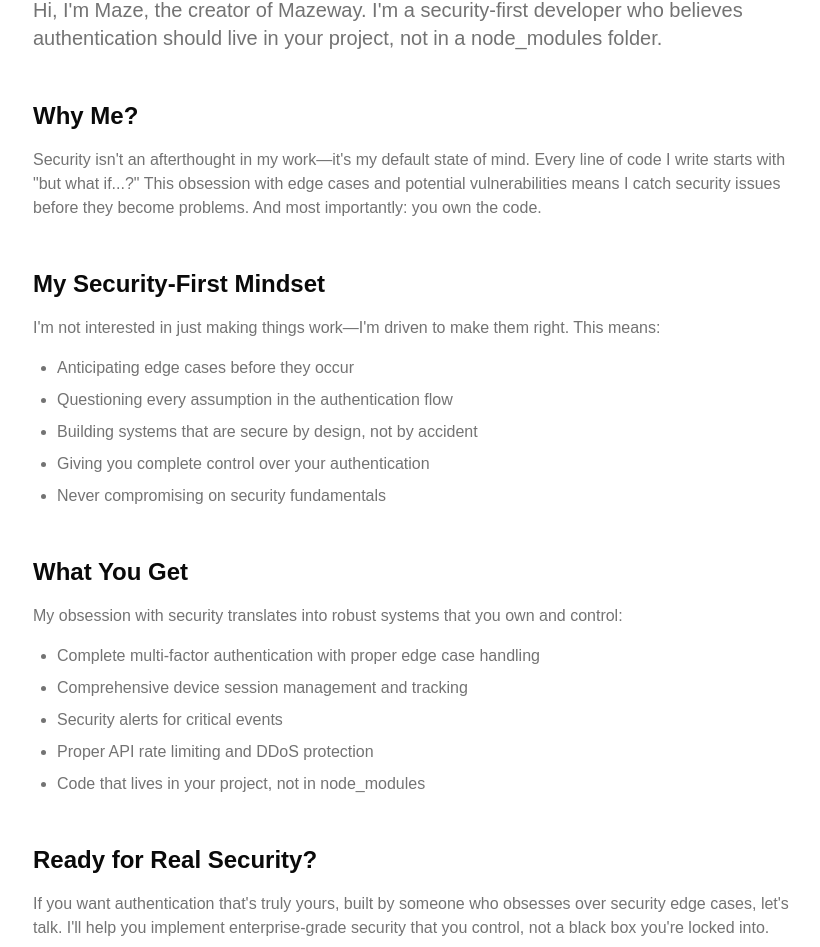
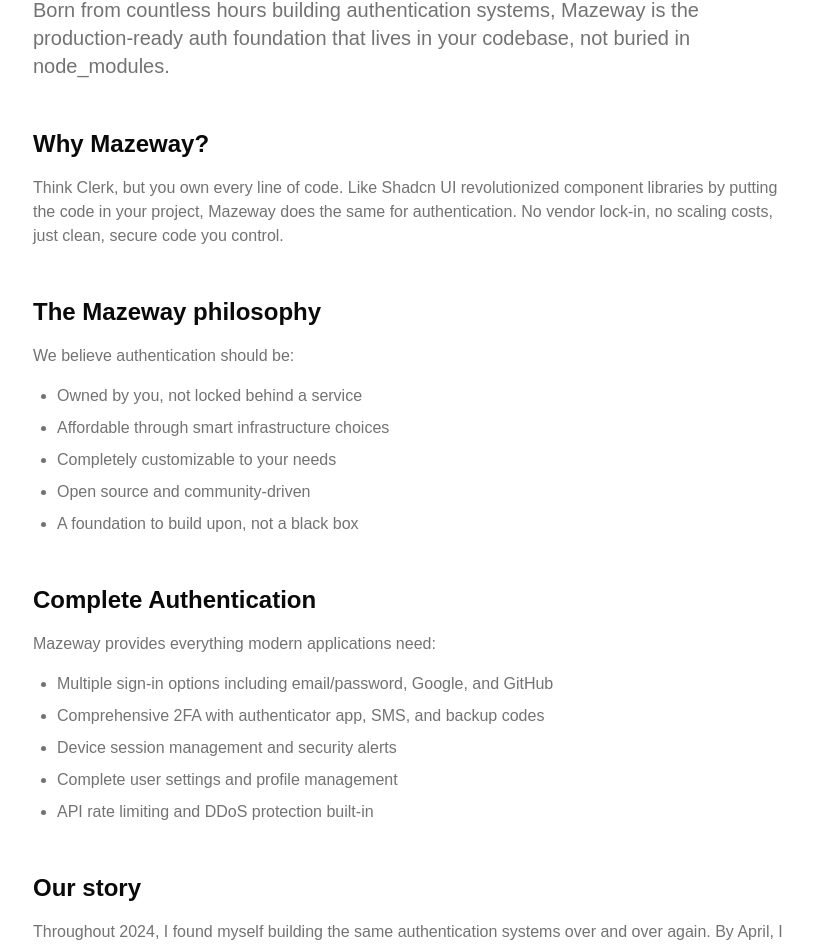
Before and after one commit to mazeincoding/mazeway-www, a Next.js app: page /about in a window 1280 px wide. Shown: the part 233-1180 px from the top of the page, without its empty margins (223-1043 px from the left). Built offline with nearby package versions, Linux system fonts and the light colour scheme.

Commit message:
feat: update about page to better reflect project

```diff
--- a/src/app/about/page.tsx
+++ b/src/app/about/page.tsx
@@ -1,12 +1,11 @@
 import Link from "next/link";
 import { Header } from "@/components/header";
-import { Button } from "@/components/ui/button";
 import { Metadata } from "next";
 
 export const metadata: Metadata = {
   title: "About - Mazeway",
   description:
-    "Learn about Mazeway - a security-first developer building authentication that belongs in your project, not in node_modules.",
+    "Learn about Mazeway - a complete, production-ready authentication foundation that belongs in your project, not in node_modules.",
 };
 
 export default function AboutPage() {
@@ -16,82 +15,80 @@
       <main className="flex-grow flex flex-col gap-12 py-16 lg:py-24 px-8">
         <div className="w-full max-w-3xl mx-auto">
           <h1 className="text-4xl font-bold tracking-tight mb-6">
-            Building Secure Auth for Modern Apps
+            Authentication that you own
           </h1>
           <div className="prose prose-lg dark:prose-invert">
             <p className="text-xl text-muted-foreground mb-12">
-              Hi, I'm Maze, the creator of Mazeway. I'm a security-first
-              developer who believes authentication should live in your project,
-              not in a node_modules folder.
+              Born from countless hours building authentication systems, Mazeway
+              is the production-ready auth foundation that lives in your
+              codebase, not buried in node_modules.
             </p>
 
             <section className="mb-12">
-              <h2 className="text-2xl font-semibold mb-4">Why Me?</h2>
+              <h2 className="text-2xl font-semibold mb-4">Why Mazeway?</h2>
               <p className="text-muted-foreground">
-                Security isn't an afterthought in my work—it's my default state
-                of mind. Every line of code I write starts with "but what
-                if...?" This obsession with edge cases and potential
-                vulnerabilities means I catch security issues before they become
-                problems. And most importantly: you own the code.
+                Think Clerk, but you own every line of code. Like Shadcn UI
+                revolutionized component libraries by putting the code in your
+                project, Mazeway does the same for authentication. No vendor
+                lock-in, no scaling costs, just clean, secure code you control.
               </p>
             </section>
 
             <section className="mb-12">
               <h2 className="text-2xl font-semibold mb-4">
-                My Security-First Mindset
+                The Mazeway philosophy
               </h2>
               <p className="text-muted-foreground mb-4">
-                I'm not interested in just making things work—I'm driven to make
-                them right. This means:
+                We believe authentication should be:
               </p>
               <ul className="list-disc pl-6 space-y-2 text-muted-foreground">
-                <li>Anticipating edge cases before they occur</li>
-                <li>Questioning every assumption in the authentication flow</li>
-                <li>
-                  Building systems that are secure by design, not by accident
-                </li>
-                <li>Giving you complete control over your authentication</li>
-                <li>Never compromising on security fundamentals</li>
-              </ul>
-            </section>
-
-            <section className="mb-12">
-              <h2 className="text-2xl font-semibold mb-4">What You Get</h2>
-              <p className="text-muted-foreground mb-4">
-                My obsession with security translates into robust systems that
-                you own and control:
-              </p>
-              <ul className="list-disc pl-6 space-y-2 text-muted-foreground">
-                <li>
-                  Complete multi-factor authentication with proper edge case
-                  handling
-                </li>
-                <li>Comprehensive device session management and tracking</li>
-                <li>Security alerts for critical events</li>
-                <li>Proper API rate limiting and DDoS protection</li>
-                <li>Code that lives in your project, not in node_modules</li>
+                <li>Owned by you, not locked behind a service</li>
+                <li>Affordable through smart infrastructure choices</li>
+                <li>Completely customizable to your needs</li>
+                <li>Open source and community-driven</li>
+                <li>A foundation to build upon, not a black box</li>
               </ul>
             </section>
 
             <section className="mb-12">
               <h2 className="text-2xl font-semibold mb-4">
-                Ready for Real Security?
+                Complete Authentication
               </h2>
+              <p className="text-muted-foreground mb-4">
+                Mazeway provides everything modern applications need:
+              </p>
+              <ul className="list-disc pl-6 space-y-2 text-muted-foreground">
+                <li>
+                  Multiple sign-in options including email/password, Google, and
+                  GitHub
+                </li>
+                <li>
+                  Comprehensive 2FA with authenticator app, SMS, and backup
+                  codes
+                </li>
+                <li>Device session management and security alerts</li>
+                <li>Complete user settings and profile management</li>
+                <li>API rate limiting and DDoS protection built-in</li>
+              </ul>
+            </section>
+
+            <section className="mb-12">
+              <h2 className="text-2xl font-semibold mb-4">Our story</h2>
               <p className="text-muted-foreground">
-                If you want authentication that's truly yours, built by someone
-                who obsesses over security edge cases, let's talk. I'll help you
-                implement enterprise-grade security that you control, not a
-                black box you're locked into.
+                Throughout 2024, I found myself building the same authentication
+                systems over and over again. By April, I was dreaming of having
+                a solid auth starter I could just clone for new projects. But it
+                remained just that - a dream, a "future project". Then came
+                December 9th, the day after my birthday, when I finally said
+                "screw it, I'm building this" - and Mazeway was born. The next
+                four months were intense. January 2025 hit hard - bugs
+                everywhere, missing features, and moments where giving up felt
+                tempting. But there was no choice but to push through. By late
+                January, the bugs were getting squashed, features were falling
+                into place, and what started as frustration was becoming
+                something developers could actually build on.
               </p>
             </section>
-
-            <div className="mt-12">
-              <Link href="/contact">
-                <Button size="lg" className="font-medium">
-                  Get in Touch
-                </Button>
-              </Link>
-            </div>
           </div>
         </div>
       </main>
```
